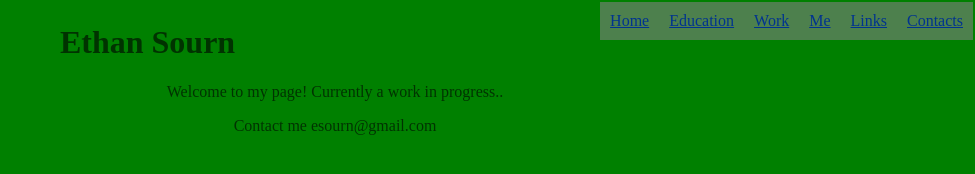
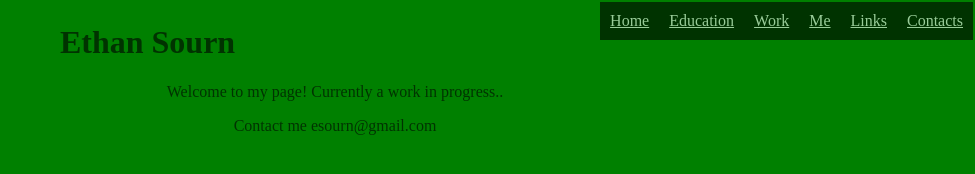
Before and after one commit to eksourn/Sourn.io, a plain HTML site: page index.html in a window 1280 px wide. Shown: the whole page, without its empty margins (305-1280 px from the left). Drawn offline with Linux system fonts and the light colour scheme.

Commit message:
Update styles.css

```diff
--- a/styles.css
+++ b/styles.css
@@ -14,6 +14,7 @@ li {
 }
 li a {
     display: block;
-    background-color: grey;
-    padding: 10px;
+    background-color: black;
+    padding: 10;
+    color: white;
 }
```
